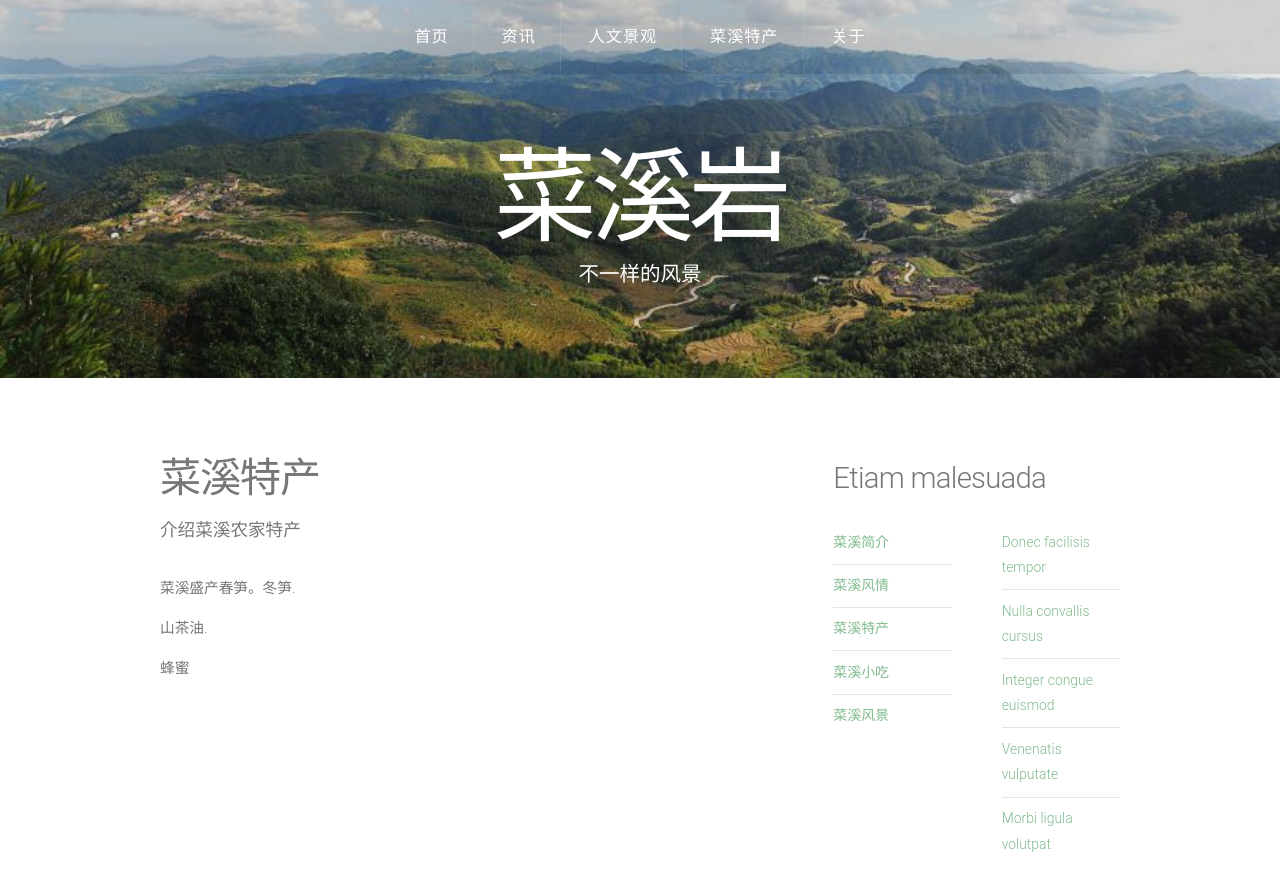
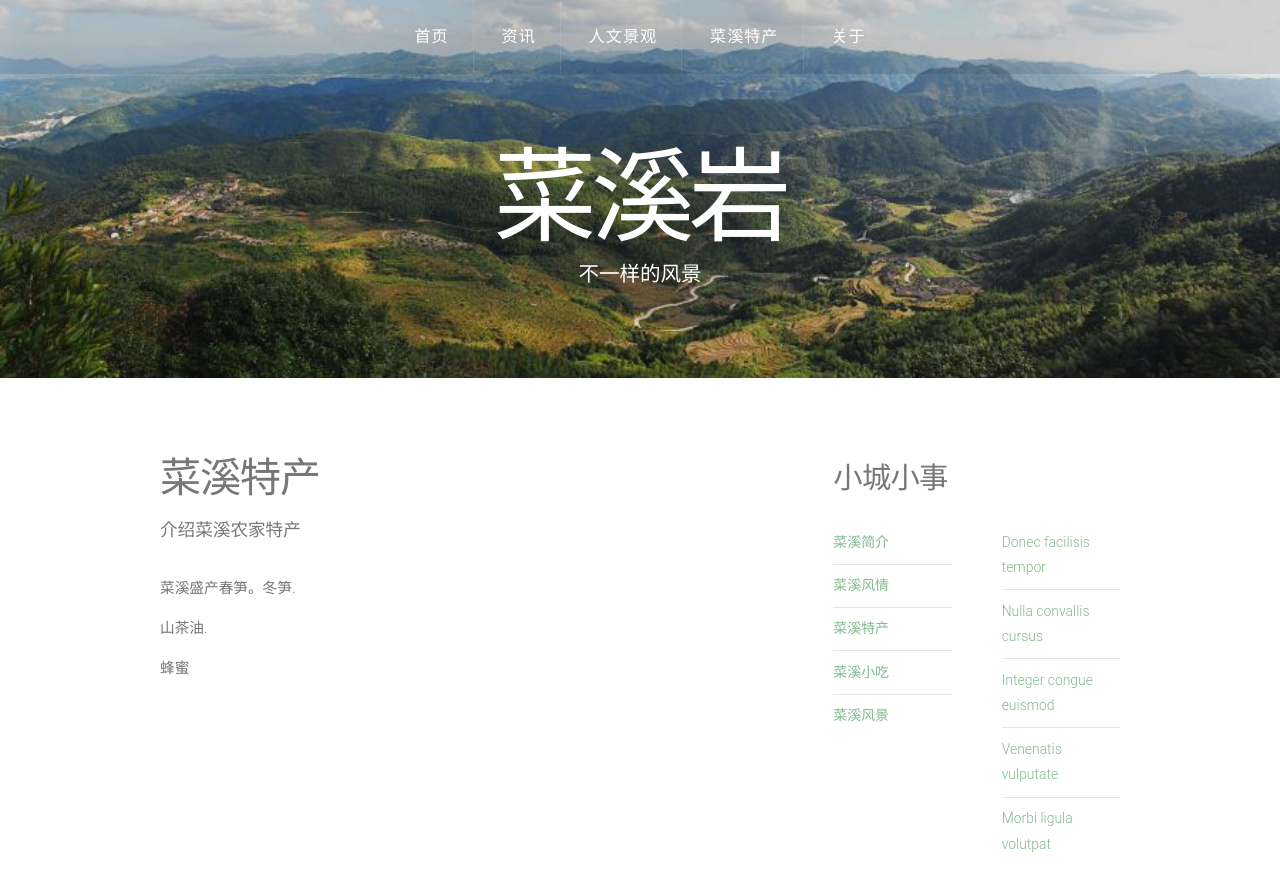
Before and after one commit to yuejianhua/caixiyan.github.io, a Jekyll site: the page built from right-sidebar.html, in a window 1280 px wide and 900 px high. Shown: the top 891 px of the window. Built offline with Jekyll 4.4.1, drawn with Linux system fonts in a browser that asks for light colours.

Commit message:
Update sidebar.html

```diff
--- a/_includes/sidebar.html
+++ b/_includes/sidebar.html
@@ -3,7 +3,7 @@
 <div id="sidebar" class="4u">
 	<section>
 		<header>
-			<h2>Etiam malesuada</h2>
+			<h2>小城小事</h2>
 		</header>
 		<div class="row">
 			<section class="6u">
```
